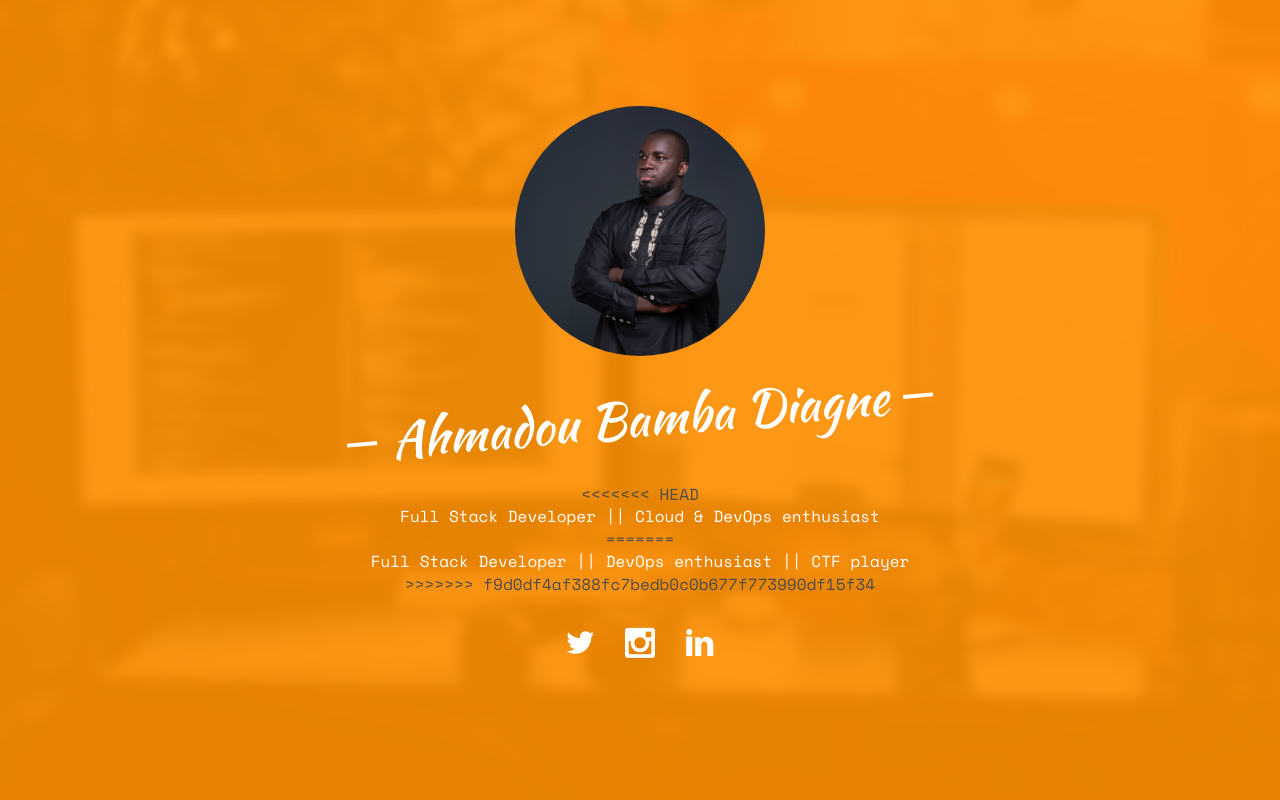
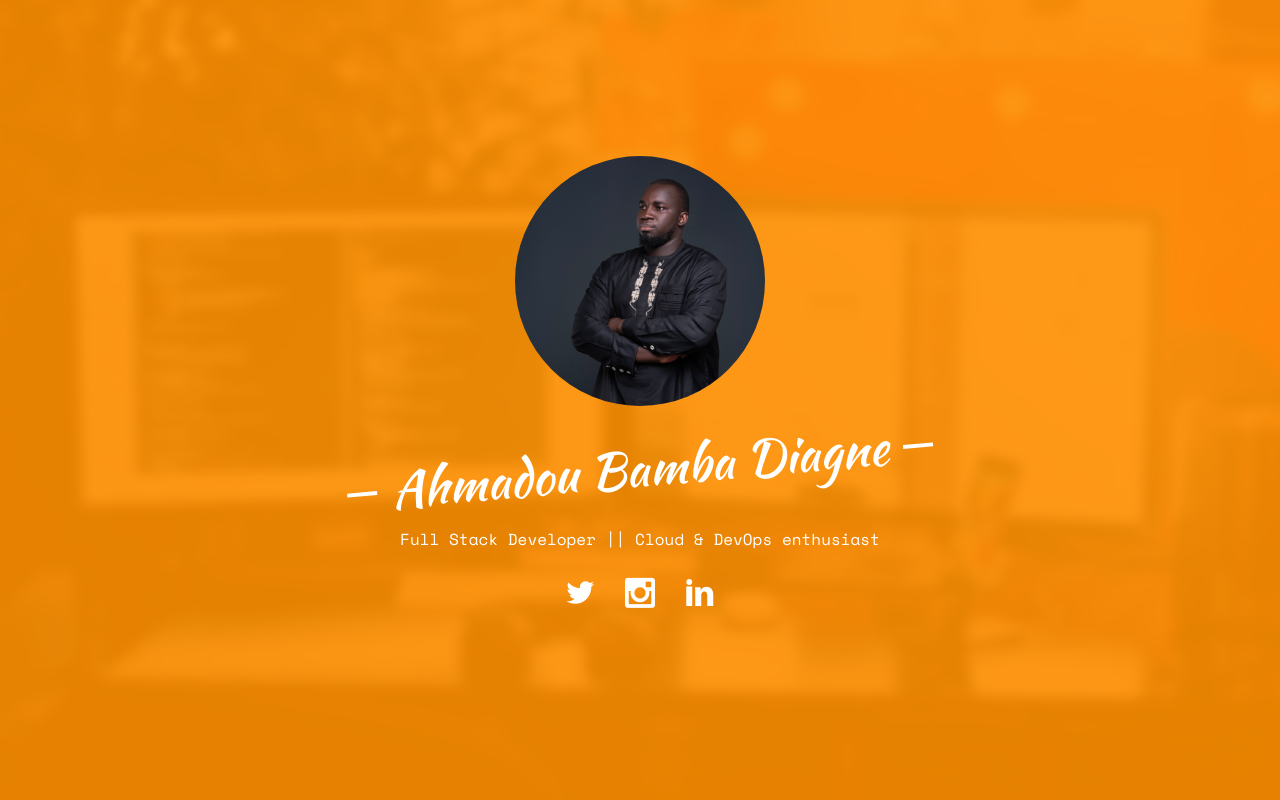
Before and after one commit to bambadiagne/bambadiagne.github.io, a plain HTML site: page index.html in a window 1280 px wide. Shown: the top 800 px of the page. Drawn offline with nearby package versions, Linux system fonts and the light colour scheme; files whose address does not match are found by name.

Commit message:
feat: update index.html

```diff
--- a/index.html
+++ b/index.html
@@ -79,11 +79,7 @@
 							<div class="display-tc js-fullheight animate-box" data-animate-effect="fadeIn">
 								<div class="profile-thumb" style="background: url(images/myprofile.jpg);"></div>
 								<h1><span>Ahmadou Bamba Diagne</span></h1>
-<<<<<<< HEAD
 								<h3><span>Full Stack Developer || Cloud & DevOps enthusiast</span></h3>
-=======
-								<h3><span>Full Stack Developer || DevOps enthusiast || CTF player</span></h3>
->>>>>>> f9d0df4af388fc7bedb0c0b677f773990df15f34
 								<p>
 								<ul class="fh5co-social-icons">
 									<li><a href="https://twitter.com/Elkha_D"><i class="icon-twitter2"></i></a>
```
